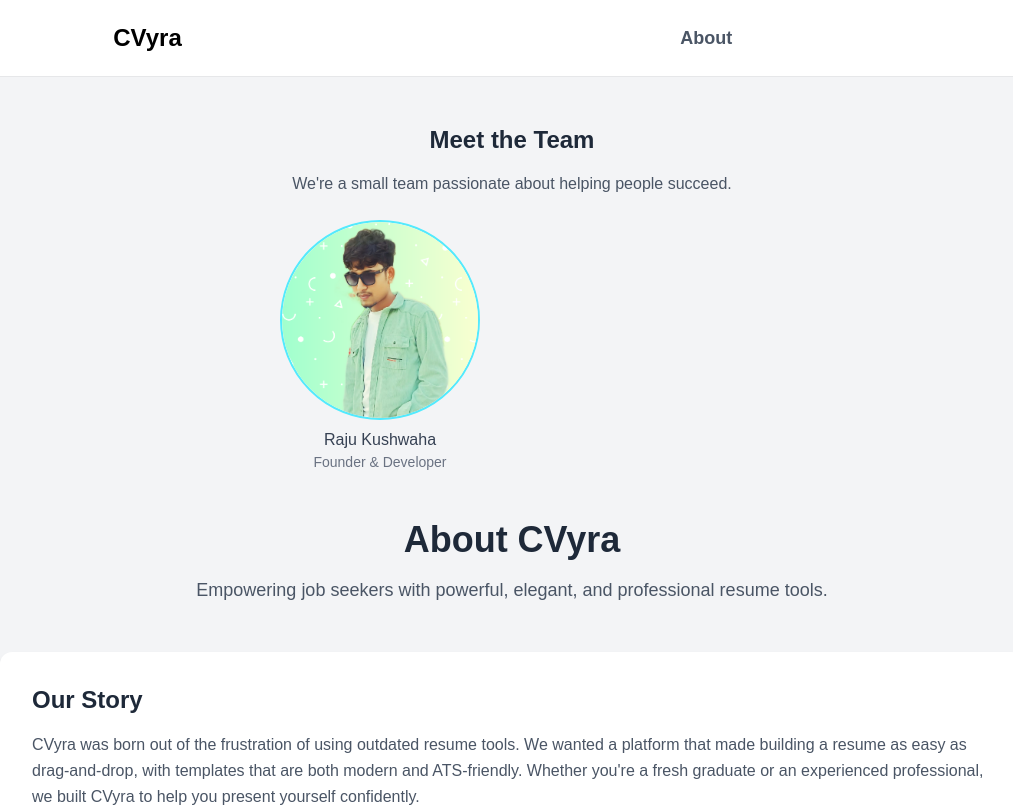
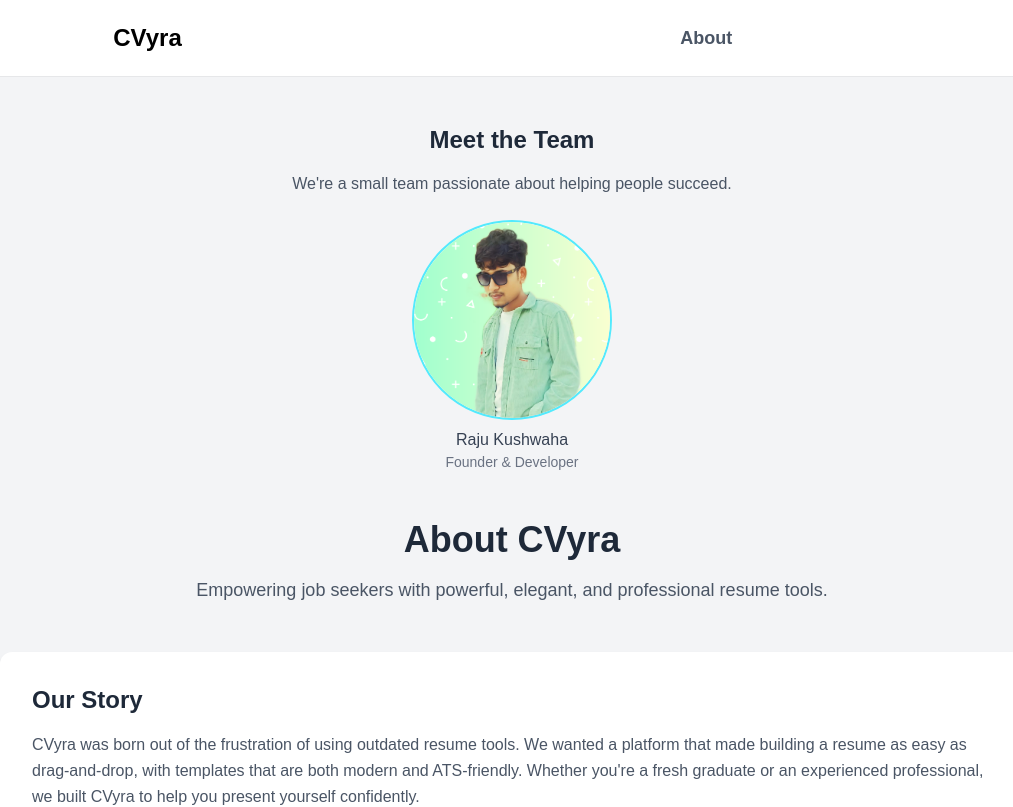
Before and after one commit to Raju-kushwaha1230/Resume-Builder---CVyra, a React (Vite) app in the folder frontend/: page /about in a window 1280 px wide. Shown: the top 807 px of the page, without its empty margins (128-1141 px from the left). Built offline with nearby package versions, Linux system fonts and the light colour scheme; no server answers; a web font is replaced by a local one.

Commit message:
Update About.jsx

```diff
--- a/frontend/src/components/layouts/About.jsx
+++ b/frontend/src/components/layouts/About.jsx
@@ -15,7 +15,7 @@ const About = () => {
                       <div class="text-center mb-12">
                         <h2 class="text-2xl font-semibold text-gray-800 mb-4">Meet the Team</h2>
                         <p class="text-gray-600 mb-6">We're a small team passionate about helping people succeed.</p>
-                        <div class="grid grid-cols-1 md:grid-cols-2 lg:w-[50%] sm:w-full mx-auto  items-center gap-4">
+                        <div class="grid grid-cols-1  lg:w-[50%] sm:w-full mx-auto  items-center gap-4">
                             <div class="text-center flex flex-col items-center">
                                 <img src={profilrpic} class="w-50 h-50 rounded-full border-2 border-cyan-300 mb-2" alt="" />
                                 <p class="font-medium text-gray-700">Raju Kushwaha</p>
```
